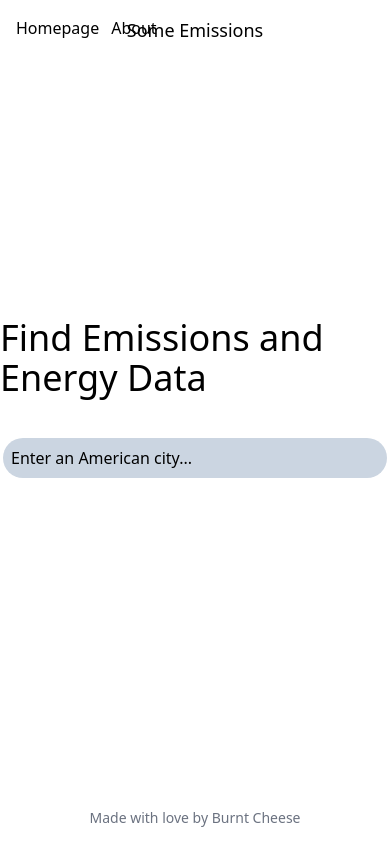
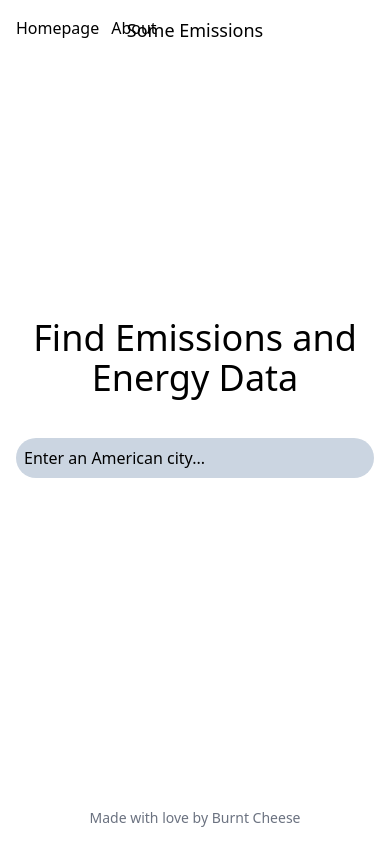
Before and after one commit to karilaa-dev/BurntCheeseProject, a website: page public/index.html in a window 390 px wide. Drawn offline with nearby package versions, Linux system fonts and the light colour scheme.

Commit message:
Make homepage responsive to smaller screens

```diff
--- a/public/index.html
+++ b/public/index.html
@@ -1,12 +1,11 @@
-<!DOCTYPE html>
+<!doctype html>
 <html lang="en">
   <head>
-    <meta charset="UTF-8">
-    <meta name="viewport" content="width=device-width, initial-scale=1.0">
+    <meta charset="UTF-8" />
+    <meta name="viewport" content="width=device-width, initial-scale=1.0" />
     <title>Some Emissions</title>
     <script src="https://cdn.tailwindcss.com"></script>
-    <link rel="stylesheet" href="css/style.css">
-
+    <link rel="stylesheet" href="css/style.css" />
   </head>
   <body>
     <nav class="flex justify-between p-4">
@@ -16,10 +15,16 @@
       </div>
       <h1 class="text-lg nav-title">Some Emissions</h1>
     </nav>
-    <div class="flex flex-col items-center gap-10 min-h-screen justify-center -mt-20">
+    <div
+      class="flex flex-col items-center gap-10 min-h-screen justify-center -mt-20 text-center p-4"
+    >
       <h1 class="text-4xl">Find Emissions and Energy Data</h1>
-        <form action="">
-            <input type="text" placeholder="Enter an American city..." class="bg-slate-300 placeholder-black p-2 rounded-3xl w-96">
+      <form class="w-full" action="">
+        <input
+          type="text"
+          placeholder="Enter an American city..."
+          class="bg-slate-300 placeholder-black p-2 rounded-3xl max-w-96 w-full"
+        />
       </form>
     </div>
     <footer class="fixed bottom-0 w-full text-center text-sm text-gray-500 p-4">
```
Lines whose indentation alone changed are shown as unchanged.
